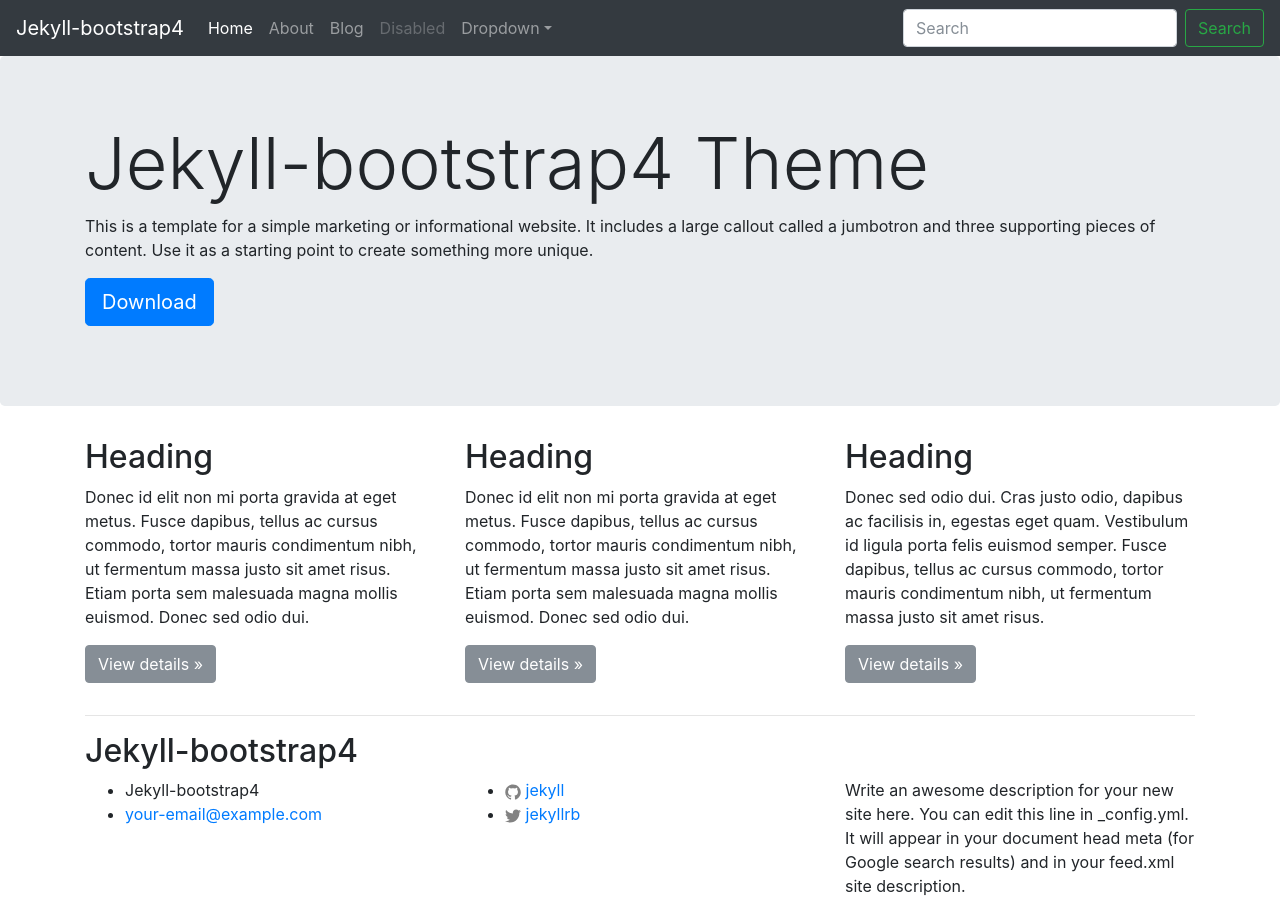
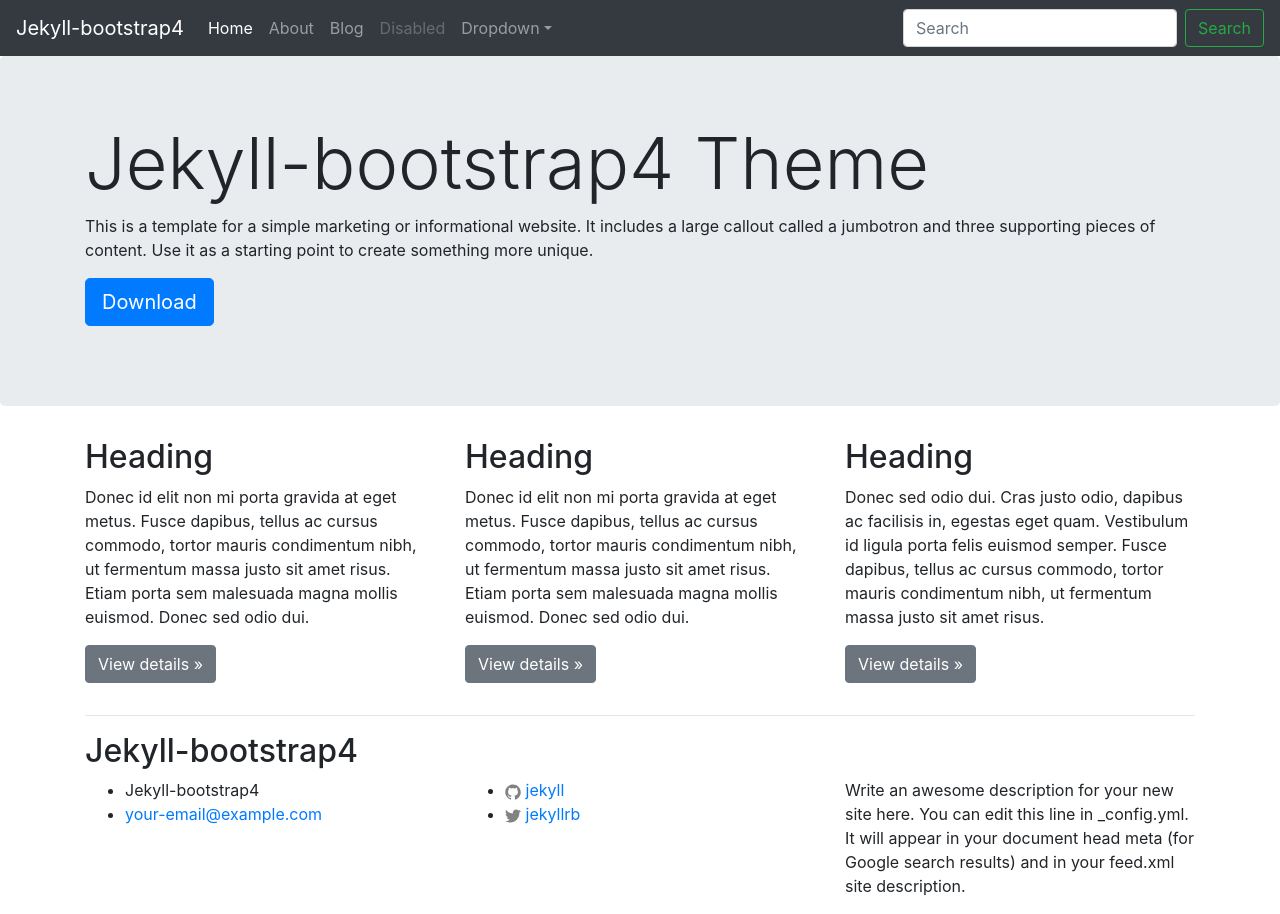
Before and after one commit to LKay/Jekyll-bootstrap4, a Jekyll site: the page built from index.md, in a window 1280 px wide. Built offline with Jekyll 4.4.1, drawn with Linux system fonts in a browser that asks for light colours; nearby versions of some CDN libraries.

Commit message:
Update head.html

```diff
--- a/_includes/head.html
+++ b/_includes/head.html
@@ -14,7 +14,7 @@
   <link rel="stylesheet" href="{{ "/assets/css/h5bp.css" | relative_url }}">
 
   <!-- Bootstrap 4 -->
-  <link rel="stylesheet" href="https://maxcdn.bootstrapcdn.com/bootstrap/4.0.0-beta.2/css/bootstrap.min.css" integrity="sha384-PsH8R72JQ3SOdhVi3uxftmaW6Vc51MKb0q5P2rRUpPvrszuE4W1povHYgTpBfshb" crossorigin="anonymous">
+  <link href="https://stackpath.bootstrapcdn.com/bootstrap/4.1.3/css/bootstrap.min.css" rel="stylesheet" integrity="sha384-MCw98/SFnGE8fJT3GXwEOngsV7Zt27NXFoaoApmYm81iuXoPkFOJwJ8ERdknLPMO" crossorigin="anonymous">
 
   <!-- Author custom CSS -->
   <link rel="stylesheet" href="{{ "/assets/css/main.css" | relative_url }}">
```
